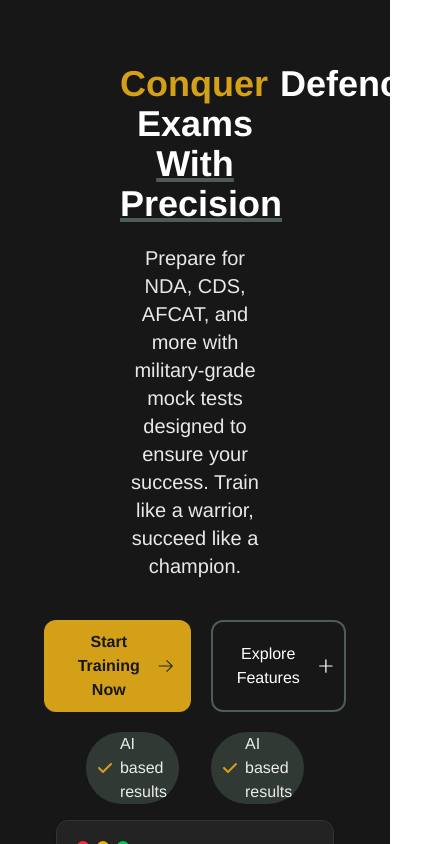
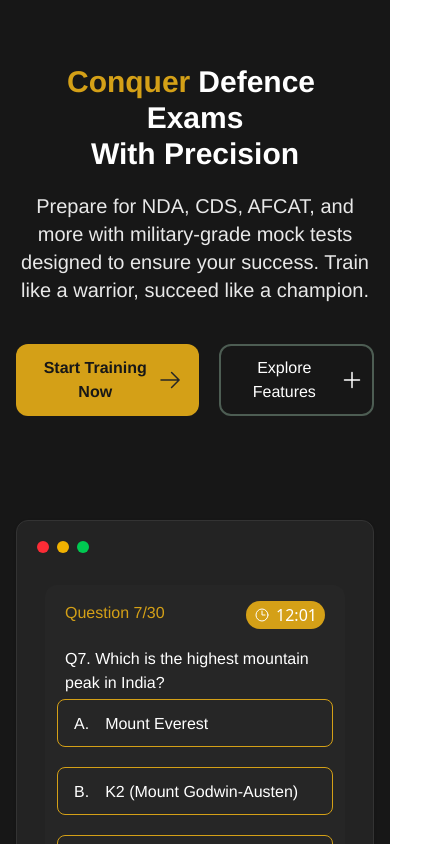
Before and after one commit to SHUBH4M13/PrepX_defence, a React (Vite) app in the folder Frontend/: page / in a window 390 px wide. Shown: the top 844 px of the page, 432 px wide, since content can reach past the window. Built offline with nearby package versions, Linux system fonts and the light colour scheme.

Commit message:
heroText fully responsive

```diff
--- a/Frontend/src/Components/Sections/HomeSection/HeroText.jsx
+++ b/Frontend/src/Components/Sections/HomeSection/HeroText.jsx
@@ -5,34 +5,46 @@
 
 export default function HeroText() {
     return (
-        <div className=' bg-darkbg w-full flex flex-col lg:flex-row  gap-4 md:gap-2 px-14 py-16'>
+        <div className=' bg-darkbg w-full flex flex-col lg:flex-row  gap-4 md:gap-2 px-4 sm:px-14 py-16 lg:gap-8'>
 
-            <div className='  px-16 flex flex-col animate-fade-in-left'>
+            <div className='flex flex-col animate-fade-in-left'>
 
                 <div>
                     <div>
 
-                        <div className='flex ' >
-                            <h1 className=' text-4xl text-center sm:text-left sm:text-6xl font-Helvetica text-PrimaryGold font-bold'>Conquer</h1>
-                            <h1 className=' px-3 text-4xl text-center sm:text-left sm:text-6xl font-Helvetica text-white font-bold '>
-                                Defence
-                            </h1>
+                        <div className='flex items-center justify-center sm:justify-start' >
+
+                            <div>
+                                <h1 className=' text-3xl text-center sm:text-left sm:text-6xl font-Helvetica text-PrimaryGold font-bold'>Conquer</h1>
+                            </div>
+                            <div>
+                                <h1 className='px-2 text-3xl text-center sm:text-left sm:text-6xl font-Helvetica text-white font-bold '>
+                                    Defence
+                                </h1>
+                            </div>
+
                         </div>
-                        <div>
-                            <h1 className='text-4xl  text-center sm:text-left sm:text-6xl  font-Helvetica font-bold text-white'>
+
+                        <h1 className='text-3xl  text-center sm:text-left sm:text-6xl font-Helvetica font-bold text-white'>
                                 Exams
                             </h1>
-                            <h1 className='text-4xl text-center sm:text-left  sm:text-6xl  font-Helvetica font-bold text-white underline decoration-darkgreen decoration-4 underline-offset-auto'>
-                                With Precision
-                            </h1>
+
+                        <div className='flex items-center justify-center sm:justify-start'>
+
+                            <div>
+                                <h1 className='text-3xl text-center sm:text-left  sm:text-6xl  font-Helvetica font-bold text-white'>
+                                    With Precision
+                                </h1>
+                            </div>
                         </div>
+
                         <div>
                             <p className=' py-5 text-xl text-center sm:text-left text-white/90 font-Helvetica '> Prepare for NDA, CDS, AFCAT, and more with military-grade mock tests designed to ensure your success. Train like a warrior,
                                 succeed like a champion. </p>
                         </div>
                     </div>
 
-                    <div className=' flex justify-center gap-5 py-5 '>
+                    <div className=' flex justify-center sm:justify-start gap-5 py-5 '>
                         <div className='  bg-PrimaryGold px-4 sm:px-10 font-Helvetica font-bold hover:bg-hovergold duration-300 rounded-xl flex justify-center items-center'>
                             <button className=' text-darkbg p-2.5 sm:p-6 font-Helvetica font-bold  text-md rounded-xl'>Start Training Now</button>
                             <ArrowRightIcon className='size-8 sm:size-4 font-bold text-Secondarybg' />
@@ -45,7 +57,7 @@
 
                     </div>
 
-                    <div className=' px-10 sm:px-20 sm:py-3 '>
+                    <div className=' py-6 opacity-0 sm:opacity-100'>
                         <div className=' flex gap-8 justify-center lg:justify-start '>
                             <TickInfoCard text=" AI based results" />
                             <TickInfoCard text=" AI based results" />
@@ -56,7 +68,7 @@
 
             </div>
 
-            <div className=' flex justify-center lg:justify-start animate-fade-in-right'>
+            <div className='flex justify-center lg:justify-start animate-fade-in-right'>
                 <MacbookProcess />
             </div>
 
--- a/Frontend/src/Components/Sections/HomeSection/MacBookProcess.jsx
+++ b/Frontend/src/Components/Sections/HomeSection/MacBookProcess.jsx
@@ -4,7 +4,7 @@
 
 export default function MacbookProcess () {
   return (
-    <div className=' w-[363px] md:w-[612px] h-[552px] md:h-[512px] rounded-xl bg-[#232323] border-[#333333] border shadow-sm hover:shadow-PrimaryGold duration-300'>
+    <div className=' w-[363px] md:w-[612px] h-[552px] md:h-[512px] lg:w-[422px] rounded-xl bg-[#232323] border-[#333333] border shadow-sm hover:shadow-PrimaryGold duration-300'>
 
         <div className='w-full h-[12px] px-5 py-5 flex gap-2'>
             <div className=' w-[12px] h-[12px] rounded-full bg-red-500'></div>
--- a/Frontend/src/Components/Utility/TickInfoCard.jsx
+++ b/Frontend/src/Components/Utility/TickInfoCard.jsx
@@ -4,9 +4,9 @@
 
 export default function TickInfoCard( props ) {
   return (
-      <div className=' h-fit w-fit   bg-darkgreen/50 flex justify-center items-center gap-2 px-3 rounded-full'>
+      <div className='  sm:w-[156px] bg-darkgreen/50 flex justify-center items-center gap-2 px-3 rounded-full'>
         <FontAwesomeIcon icon={faCheck} className="text-PrimaryGold" />
-        <p className='text-white/90 text-md font-Helvetica'>{props.text}</p>
+        <p className='text-white/90 text-sm sm:text-md font-Helvetica'>{props.text}</p>
       </div>
   );
 }
```
